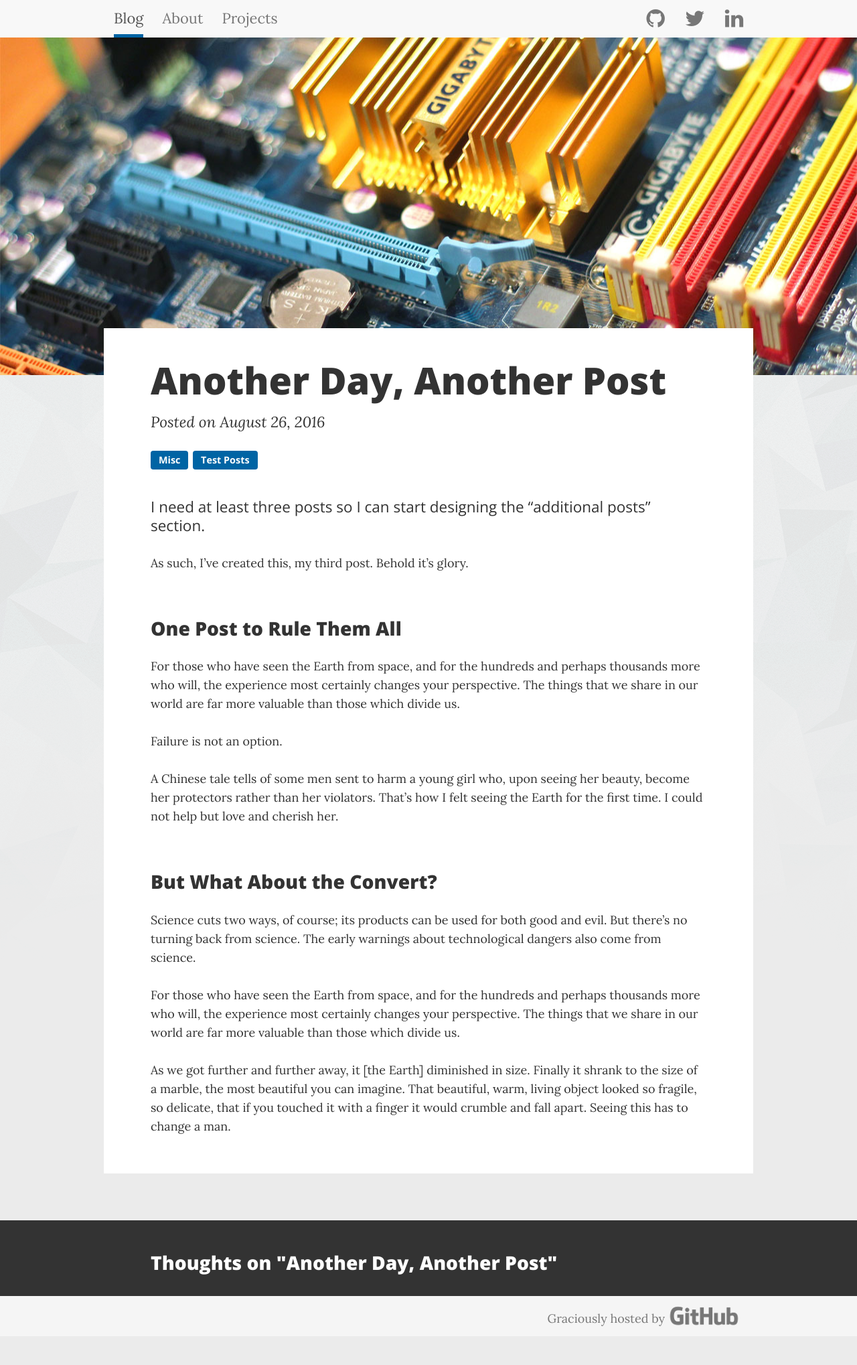
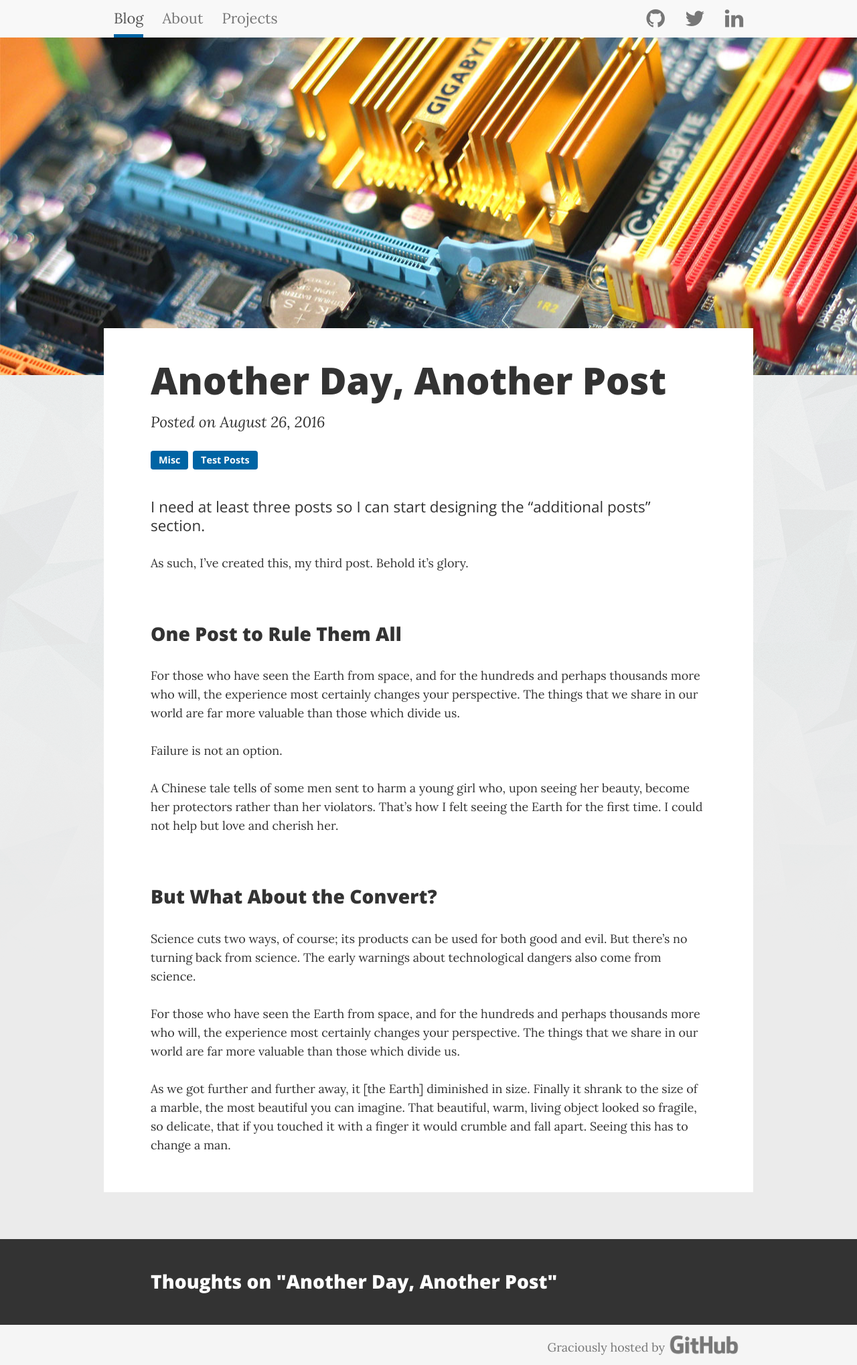
Before and after one commit to aarondgordon/aarondgordon.github.io, a Jekyll site: the page built from _posts/2016-8-26-another-day-another-post.md, in a window 1280 px wide. Shown: the whole page at 67% size. Built offline with Jekyll 4.4.1, drawn with Linux system fonts in a browser that asks for light colours; nearby versions of some CDN libraries; comment, search, counter and statistics services are not loaded; before the commit the page ends 1995 px from its top, so only the background shows below that.

Commit message:
Update layout.css

```diff
--- a/assets/css/layout.css
+++ b/assets/css/layout.css
@@ -360,13 +360,13 @@ a.btn-cover:hover, a.btn-cover:active {
 }
 
 .container-post .h2, .container-post h2 {
-  margin-top: 1.2em; /* 3 x baseline | 42px/35.1px */
-  margin-bottom: 0.8em; /* 2 x baseline | 28px/35.1px */
+  margin-top: 1.49em; /* 3 x baseline | 42px/28.26px */
+  margin-bottom: 1em; /* 2 x baseline | 28px/28.26px */
 }
 
 .container-comments .h2, .container-comments h2 {
-  margin-top: 0.5em; /* 1 x baseline | 14px/28.26px */
-  margin-bottom: 1em; /* 2 x baseline | 28px/28.26px */
+  margin-top: 0.78em; /* 1 x baseline | 14px/18px */
+  margin-bottom: 1.56em; /* 2 x baseline | 28px/18px */
 }
 
 @media (min-width: 768px) {
```
